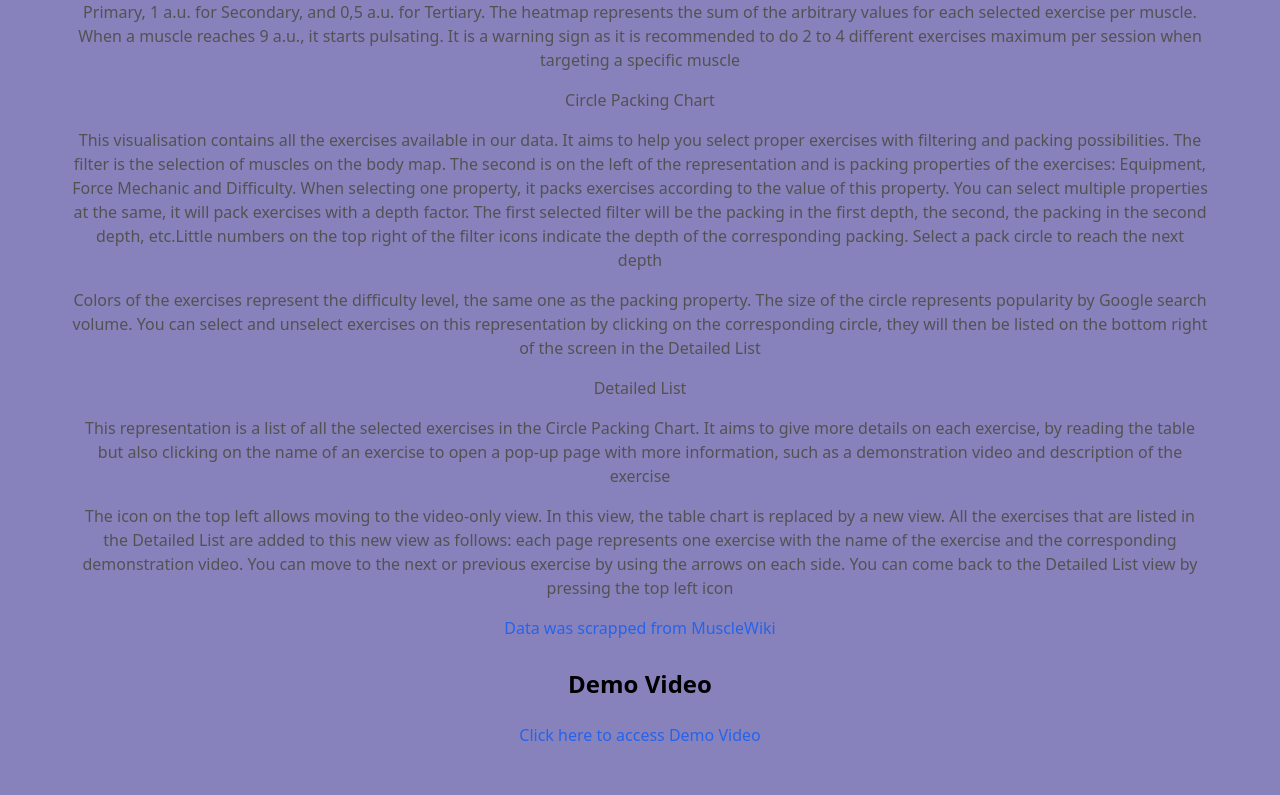
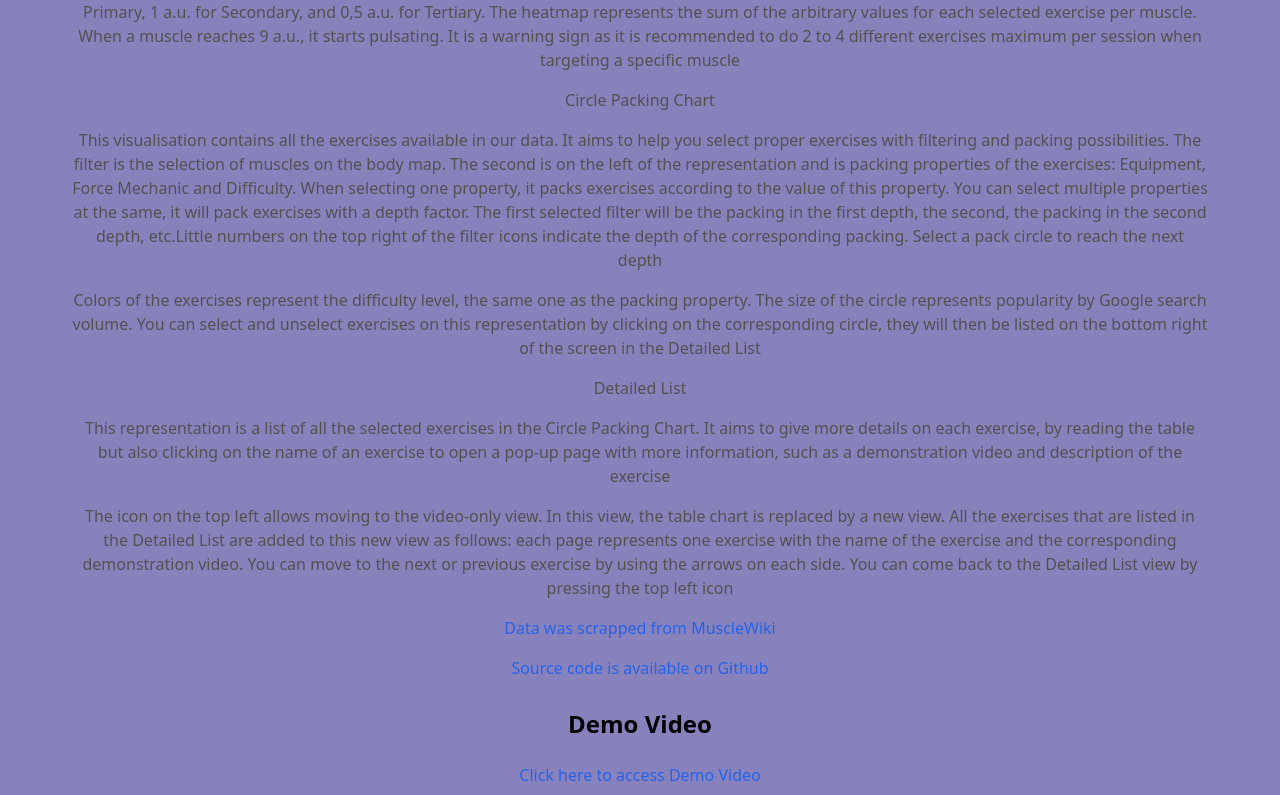
Before and after one commit to ernum/Vizercise, a Next.js app: page /help in a window 1280 px wide. Shown: the part 363-1158 px from the top of the page. Before the commit the page ends 1118 px from the top, so only its background shows below. Built offline with nearby package versions, Linux system fonts and the light colour scheme.

Commit message:
Adding source code link (mandatory)

```diff
--- a/src/pages/help.js
+++ b/src/pages/help.js
@@ -23,7 +23,8 @@ function Help() {
                     <h2 className="text-center p-2 text-neutral-600 py-2 font-medium">Detailed List</h2>
                     <p className="text-center p-2 text-neutral-600 py-2 font-normal">This representation is a list of all the selected exercises in the Circle Packing Chart. It aims to give more details on each exercise, by reading the table but also clicking on the name of an exercise to open a pop-up page with more information, such as a demonstration video and description of the exercise
                     </p><p className="text-center p-2 text-neutral-600 py-2 font-normal">The icon on the top left allows moving to the video-only view. In this view, the table chart is replaced by a new view. All the exercises that are listed in the Detailed List are added to this new view as follows: each page represents one exercise with the name of the exercise and the corresponding demonstration video. You can move to the next or previous exercise by using the arrows on each side. You can come back to the Detailed List view by pressing the top left icon</p>
-                    <a className="text-center p-2 text-blue-600 py-2 font-normal " href="https://musclewiki.com/">Data was scrapped from MuscleWiki</a>
+                    <a className="text-center p-2 text-blue-600 py-2 font-normal " href="https://musclewiki.com/" target='_blank' rel="noreferrer">Data was scrapped from MuscleWiki</a>
+                    <a className="text-center p-2 text-blue-600 py-2 font-normal " href="https://github.com/ernum/Vizercise" target='_blank' rel="noreferrer">Source code is available on Github</a>
                     <h1 className="text-2xl font-bold mb-2" style={{ marginTop: "20px", marginBottom: "15px", textAlign: "center" }}>Demo Video</h1>
 
                     <a className="text-center p-2 text-blue-600 py-2 font-normal " href="https://youtu.be/dQw4w9WgXcQ" target='_blank' rel="noreferrer">Click here to access Demo Video</a>
```
